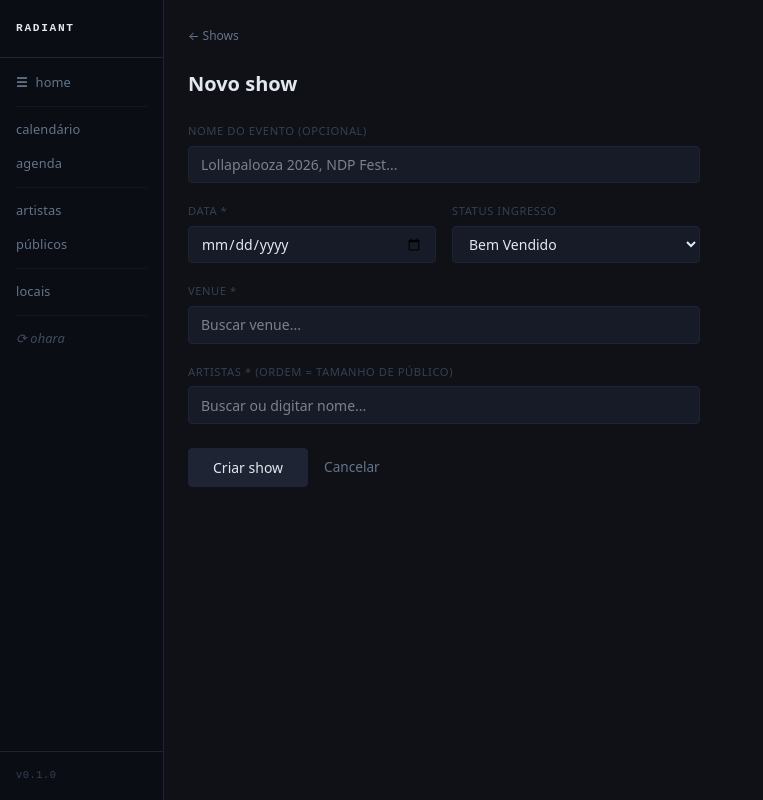
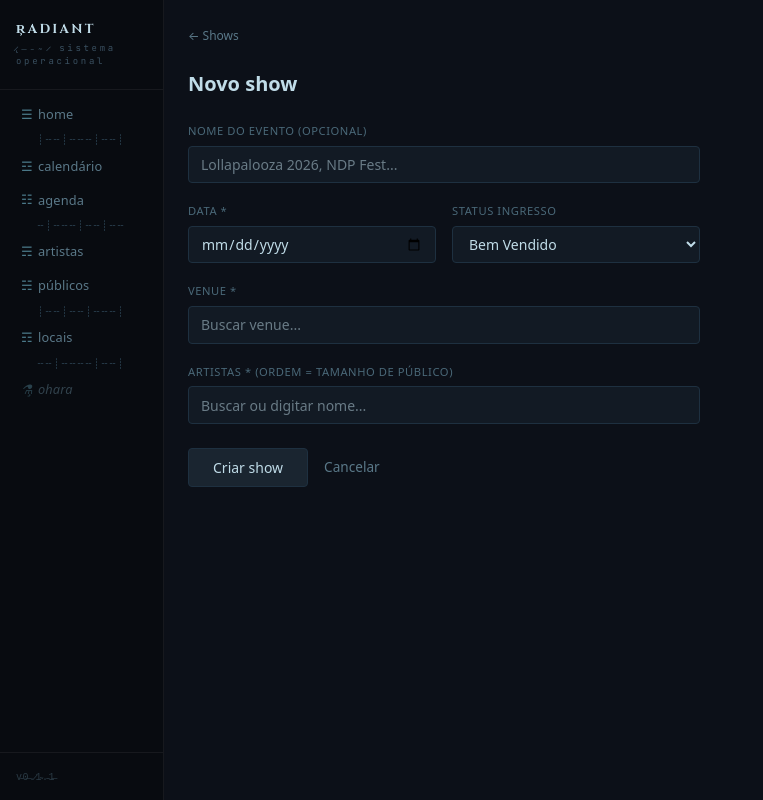
Before and after one commit to cianometalico/showtracker, a Next.js app: page /shows/new in a window 1280 px wide. Shown: the whole page, without its empty margins (0-763 px from the left). Built offline with nearby package versions, Linux system fonts and the light colour scheme.

Commit message:
feat: apply Radiant design system — Cinzel + JetBrains Mono, I Ching glyphs, rizoma separators, cyan metallic palette

```diff
--- a/app/artistas/[id]/nicho-manager.tsx
+++ b/app/artistas/[id]/nicho-manager.tsx
@@ -35,9 +35,7 @@ export function NichoManager({ artistId, allNichos, linkedNichoIds }: Props) {
 
   return (
     <div style={{ marginBottom: '1.5rem' }}>
-      <p style={{ fontSize: '0.7rem', color: 'var(--text-muted)', marginBottom: 8, textTransform: 'uppercase', letterSpacing: '0.05em' }}>
-        Nichos
-      </p>
+      <p className="section-label">Nichos</p>
       <div style={{ display: 'flex', flexWrap: 'wrap', gap: '0.4rem' }}>
         {allNichos.map(n => {
           const isLinked = linked.has(n.id)
--- a/app/generos/page.tsx
+++ b/app/generos/page.tsx
@@ -113,7 +113,7 @@ export default async function GenerosPage() {
       {/* Artistas sem gênero — sem Link aninhado */}
       {(untagged ?? []).length > 0 && (
         <div style={{ marginTop: '2rem' }}>
-          <p style={{ fontSize: '0.7rem', color: 'var(--text-muted)', textTransform: 'uppercase', letterSpacing: '0.05em', marginBottom: 8 }}>
+          <p className="section-label">
             Sem gênero ({(untagged ?? []).length})
           </p>
           <div style={{ border: '1px solid var(--border)', borderRadius: 6, background: 'var(--surface)', overflow: 'hidden' }}>
--- a/app/globals.css
+++ b/app/globals.css
@@ -6,43 +6,41 @@
   body {
     font-family: system-ui, -apple-system, sans-serif;
     font-size: 14px;
-    background-color: #0f1117;
-    color: #e2e8f0;
+    background-color: var(--content-bg);
+    color: var(--text);
     margin: 0;
   }
 }
 
 :root {
-  --nav-bg:         #0a0d13;
-  --nav-border:     #1e2433;
-  --nav-text:       #64748b;
-  --nav-text-hover: #94a3b8;
-  --nav-active:     #e2e8f0;
-  --content-bg:     #0f1117;
-  --surface:        #161b27;
-  --surface-2:      #1e2433;
-  --border:         #1e2433;
-  --text:           #e2e8f0;
-  --text-dim:       #64748b;
-  --text-muted:     #334155;
-  --green:          #4ade80;
-  --cyan:           #22d3ee;
-  --amber:          #fbbf24;
-  --red:            #f87171;
-  --blue:           #818cf8;
-  --tag-green-bg:     #1a2a1a;
-  --tag-green-border: #2a3a2a;
-  --tag-blue-bg:      #1a1a2a;
-  --tag-blue-border:  #2a2a3a;
+  --nav-bg:         #080b10;
+  --nav-border:     rgba(255,255,255,0.06);
+  --content-bg:     #0c1018;
+  --surface:        #121a24;
+  --surface-2:      #1a2530;
+  --border:         #1e3040;
+  --text:           #c0dce8;
+  --text-dim:       #5a7888;
+  --text-muted:     #4a6878;
+  --cyan:           #6ec8d8;
+  --lime:           #a0e650;
+  --amber:          #e8b830;
+  --red:            #e85050;
+  --tag-green-bg:   rgba(160,230,80,0.08);
+  --tag-green-border: rgba(160,230,80,0.2);
+  --tag-blue-bg:    rgba(110,200,216,0.08);
+  --tag-blue-border: rgba(110,200,216,0.15);
+  --font-display:   'Cinzel', serif;
+  --font-mono:      'JetBrains Mono', monospace;
 }
 
 .page-container         { padding: 1.5rem; max-width: 720px; }
 .page-container-narrow  { padding: 1.5rem; max-width: 480px; }
 .breadcrumb             { font-size: 0.75rem; color: var(--text-dim); text-decoration: none; }
 .breadcrumb:hover       { color: var(--text); }
-.section-label          { font-size: 0.7rem; color: var(--text-muted); text-transform: uppercase; letter-spacing: 0.05em; margin-bottom: 8px; margin-top: 0; }
+.section-label          { font-family: var(--font-display); font-size: 11px; color: var(--text-dim); text-transform: uppercase; letter-spacing: 0.12em; margin-bottom: 10px; margin-top: 0; font-weight: 500; }
 .stat-card              { border: 1px solid var(--border); border-radius: 6px; padding: 0.75rem; text-align: center; background: var(--surface); flex: 1; min-width: 100px; }
-.stat-value             { font-size: 1.1rem; font-weight: 700; color: var(--text); margin: 0; }
+.stat-value             { font-family: var(--font-mono); font-size: 1.1rem; font-weight: 700; color: var(--text); margin: 0; }
 .stat-label             { font-size: 0.65rem; color: var(--text-muted); text-transform: uppercase; letter-spacing: 0.05em; margin: 2px 0 0; }
 
 .nav-link {
@@ -50,14 +48,14 @@
   align-items: center;
   padding: 0.45rem 1rem;
   font-size: 0.8rem;
-  color: var(--nav-text);
+  color: var(--text-dim);
   text-decoration: none;
   letter-spacing: 0.01em;
   transition: color 0.15s;
 }
 
 .nav-link:hover {
-  color: var(--nav-text-hover);
+  color: #8ab4c8;
 }
 
 .app-shell {
@@ -81,13 +79,43 @@
 .sidebar-logo {
   padding: 1.25rem 1rem;
   border-bottom: 1px solid var(--nav-border);
-  font-family: monospace;
-  font-size: 0.7rem;
+}
+.sidebar-logo-text {
+  font-family: var(--font-display);
+  font-size: 13px;
   font-weight: 700;
-  letter-spacing: 0.15em;
+  letter-spacing: 0.18em;
   text-transform: uppercase;
   color: var(--text);
 }
+.sidebar-logo-sub {
+  font-family: var(--font-mono);
+  font-size: 9px;
+  color: #3a5060;
+  letter-spacing: 0.3em;
+  margin-top: 2px;
+}
+.rizoma {
+  font-family: var(--font-mono);
+  font-size: 10px;
+  color: #2a4050;
+  letter-spacing: 2px;
+  text-align: center;
+  padding: 4px 1rem;
+  line-height: 1;
+  overflow: hidden;
+}
+.nav-glyph {
+  font-size: 13px;
+  width: 22px;
+  text-align: center;
+  color: #4a7888;
+  flex-shrink: 0;
+}
+.nav-link.active { color: var(--text); }
+.nav-link.active .nav-glyph { color: var(--cyan); }
+.font-mono { font-family: var(--font-mono); }
+.font-display { font-family: var(--font-display); }
 
 .sidebar-nav {
   padding: 0.5rem 0;
@@ -103,9 +131,9 @@
 .sidebar-version {
   padding: 1rem;
   border-top: 1px solid var(--nav-border);
-  font-size: 0.65rem;
-  color: var(--text-muted);
-  font-family: monospace;
+  font-size: 10px;
+  color: #2a3a44;
+  font-family: var(--font-mono);
   letter-spacing: 0.05em;
 }
 
--- a/app/layout.tsx
+++ b/app/layout.tsx
@@ -10,27 +10,44 @@ export const metadata: Metadata = {
 export default function RootLayout({ children }: { children: React.ReactNode }) {
   return (
     <html lang="pt-BR">
+      <head>
+        <link href="https://fonts.googleapis.com/css2?family=Cinzel:wght@400;500;700&family=JetBrains+Mono:wght@400;500;700&display=swap" rel="stylesheet" />
+      </head>
       <body>
         <div className="app-shell">
           <aside className="sidebar">
-            <div className="sidebar-logo">Radiant</div>
+            <div className="sidebar-logo">
+              <div className="sidebar-logo-text">R̦adiant</div>
+              <div className="sidebar-logo-sub">̷̢ ̶ ̵ ̴ ̷ sistema operacional</div>
+            </div>
             <nav className="sidebar-nav">
               <Link href="/" className="nav-link">
-                <span aria-hidden="true" style={{ marginRight: '0.5rem', fontWeight: 600 }}>☰</span>
-                home
+                <span className="nav-glyph">☰</span> home
               </Link>
-              <div className="sidebar-separator" />
-              <Link href="/agenda" className="nav-link">calendário</Link>
-              <Link href="/shows" className="nav-link">agenda</Link>
-              <div className="sidebar-separator" />
-              <Link href="/artistas" className="nav-link">artistas</Link>
-              <Link href="/publicos" className="nav-link">públicos</Link>
-              <div className="sidebar-separator" />
-              <Link href="/locais" className="nav-link">locais</Link>
-              <div className="sidebar-separator" />
-              <Link href="/ohara" className="nav-link" style={{ opacity: 0.6, fontStyle: 'italic' }}>⟳ ohara</Link>
+              <div className="rizoma">┊╌╌┊╌╌╌┊╌╌┊</div>
+              <Link href="/agenda" className="nav-link">
+                <span className="nav-glyph">☲</span> calendário
+              </Link>
+              <Link href="/shows" className="nav-link">
+                <span className="nav-glyph">☷</span> agenda
+              </Link>
+              <div className="rizoma">╌┊╌╌╌┊╌╌┊╌╌</div>
+              <Link href="/artistas" className="nav-link">
+                <span className="nav-glyph">☴</span> artistas
+              </Link>
+              <Link href="/publicos" className="nav-link">
+                <span className="nav-glyph">☵</span> públicos
+              </Link>
+              <div className="rizoma">┊╌╌┊╌╌┊╌╌╌┊</div>
+              <Link href="/locais" className="nav-link">
+                <span className="nav-glyph">☶</span> locais
+              </Link>
+              <div className="rizoma">╌╌┊╌╌╌╌┊╌╌┊</div>
+              <Link href="/ohara" className="nav-link" style={{ opacity: 0.5, fontStyle: 'italic' }}>
+                <span className="nav-glyph">⚗̧</span> ohara
+              </Link>
             </nav>
-            <div className="sidebar-version">v0.1.0</div>
+            <div className="sidebar-version">v̵0̶.̷1̴.̵1̶</div>
           </aside>
           <main className="main-content">{children}</main>
         </div>
```
